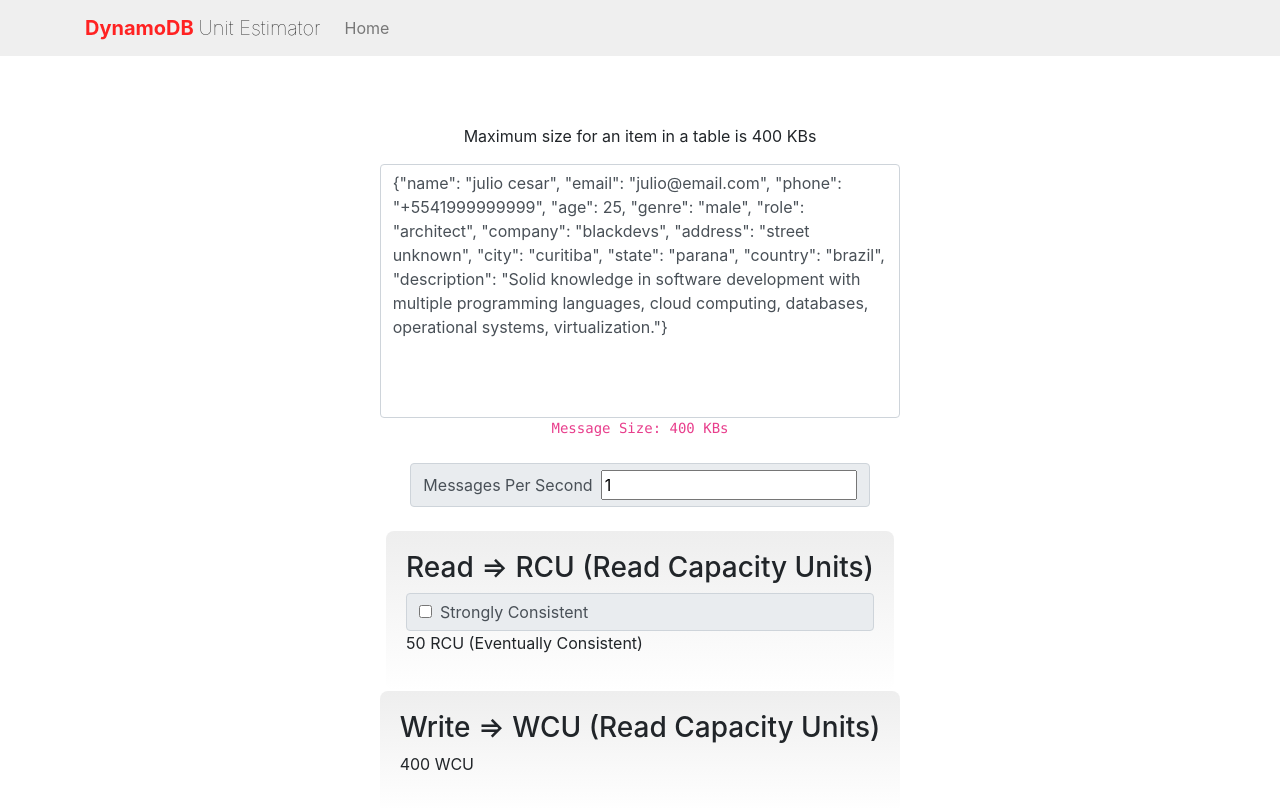
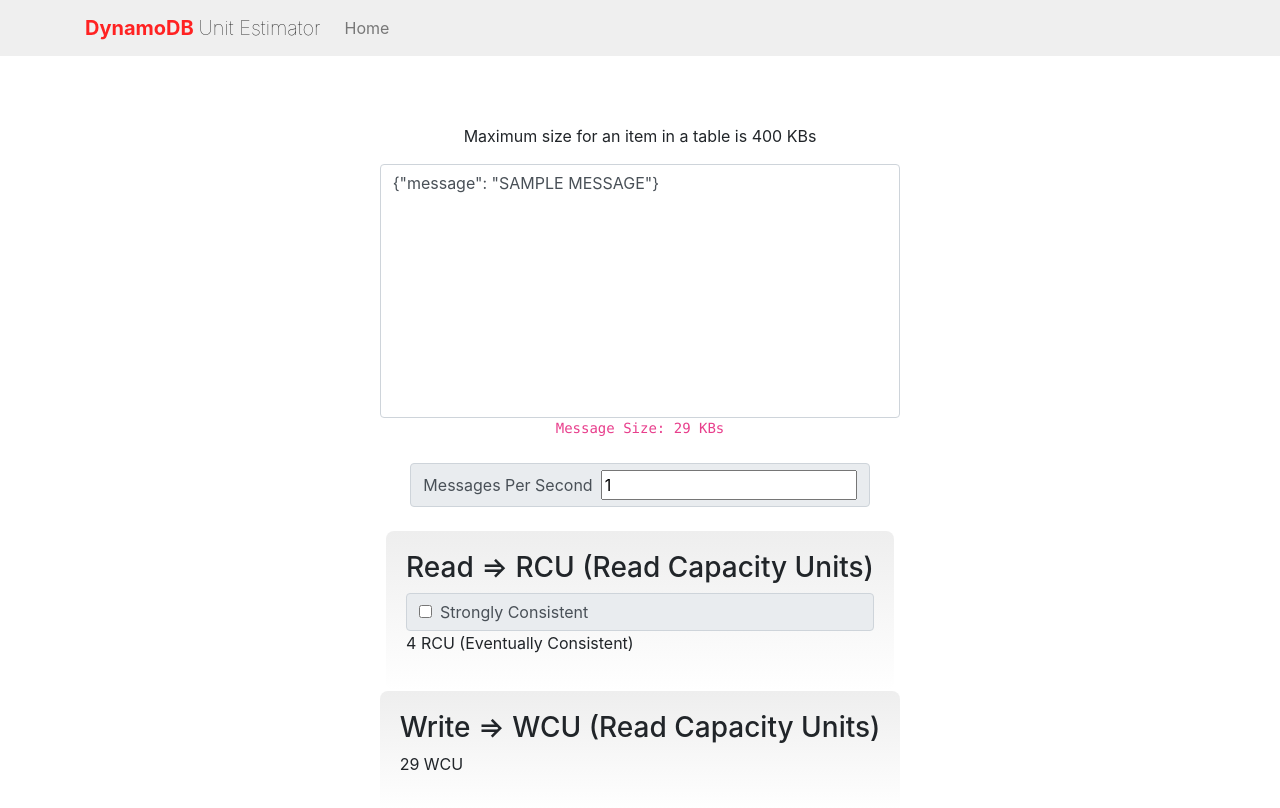
Before and after one commit to juliocesarscheidt/dynamodb-units-estimator, a Vue app: page /#/ in a window 1280 px wide. Shown: the top 808 px of the page. Built offline with nearby package versions, Linux system fonts and the light colour scheme; what vue-notification would draw is missing.

Commit message:
Change message

```diff
--- a/src/components/pages/Home.vue
+++ b/src/components/pages/Home.vue
@@ -50,7 +50,7 @@ export default {
     return {
       stronglyConsistentRead: false,
       messagesPerSecond: 1,
-      message: '{"name": "julio cesar", "email": "julio@email.com", "phone": "+5541999999999", "age": 25, "genre": "male", "role": "architect", "company": "blackdevs", "address": "street unknown", "city": "curitiba", "state": "parana", "country": "brazil", "description": "Solid knowledge in software development with multiple programming languages, cloud computing, databases, operational systems, virtualization."}',
+      message: '{"message": "SAMPLE MESSAGE"}',
     }
   },
   computed: {
```
